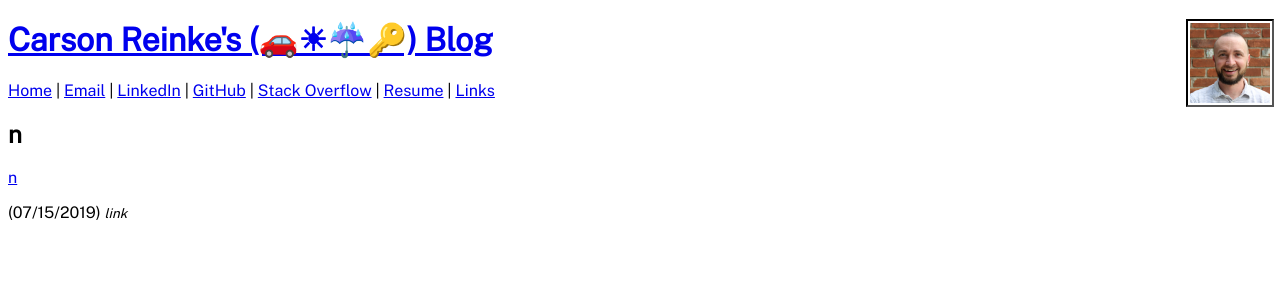
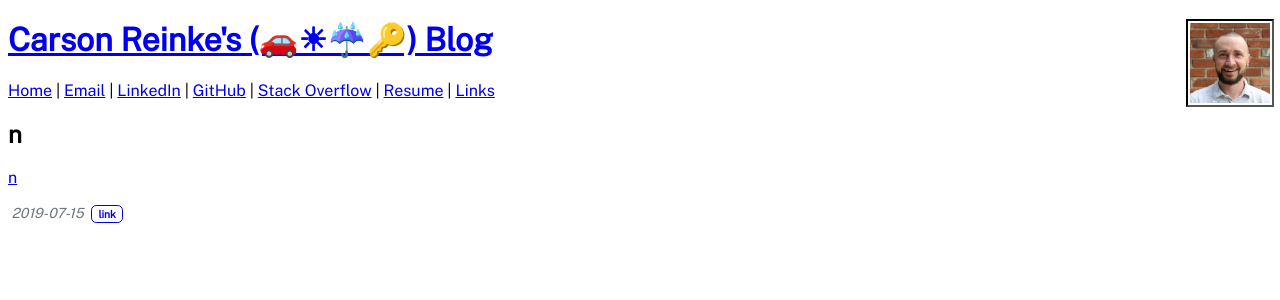
Before and after one commit to carsonreinke/reinke.co, a Jekyll site: the page built from _posts/tumblr/2019-07-15-n.md, in a window 1280 px wide. Shown: the top 300 px of the page. Built offline with Jekyll 4.4.1, drawn with Linux system fonts in a browser that asks for light colours.

Commit message:
Styling update

```diff
--- a/_layouts/post.html
+++ b/_layouts/post.html
@@ -8,10 +8,10 @@
   {{ page.content }}
 
   <section>
-  <time datetime="{{ page.date | date:"%F" }}">({{ page.date | date: "%m/%d/%Y" }})</time>
-  {% if page.tags.size > 0 %}
-    <small><em>{{ page.tags | join: "</em> - <em>" }}</em></small>
-  {% endif %}
+    <time datetime="{{ page.date | date:"%F" }}">{{ page.date | date: "%F" }}</time>
+    {% for tag in page.tags %}
+      <span class="badge">{{ tag }}</span>
+    {% endfor %}
   </section>
 
 </article>
--- a/assets/css/style.css
+++ b/assets/css/style.css
@@ -79,6 +79,25 @@
   }
 }
 
+time {
+  font-size: 0.875em;
+  color: #6c757d;
+  font-style: italic;
+  padding: 0 0.25em 0 0.25em;
+}
+
+.badge {
+  display: inline-block;
+  padding: 0.25em 0.6em;
+  font-size: 0.65em;
+  font-weight: bold;
+  color: rgb(0, 0, 238);
+  border: 1px solid rgb(0, 0, 238);
+  border-radius: 0.5em;
+  line-height: 1;
+  white-space: nowrap;
+}
+
 /*Syntax highlighting copied from https://github.com/pages-themes/minimal/blob/master/_sass/rouge-github.scss*/
 
 .highlight table td {
@@ -110,7 +129,8 @@
   font-style: italic;
 }
 
-.highlight .c, .highlight .cd {
+.highlight .c,
+.highlight .cd {
   color: #999988;
   font-style: italic;
 }
@@ -193,7 +213,8 @@
   font-weight: bold;
 }
 
-.highlight .k, .highlight .kv {
+.highlight .k,
+.highlight .kv {
   color: #000000;
   font-weight: bold;
 }
@@ -218,7 +239,9 @@
   color: #009999;
 }
 
-.highlight .m, .highlight .mb, .highlight .mx {
+.highlight .m,
+.highlight .mb,
+.highlight .mx {
   color: #009999;
 }
 
@@ -356,15 +379,3 @@
 .highlight {
   background-color: #f8f8f8;
 }
-
-.badge {
-  display: inline-block;
-  padding: 0.25em 0.6em;
-  font-size: 0.65em;
-  font-weight: bold;
-  color: rgb(0, 0, 238);
-  border: 1px solid rgb(0, 0, 238);
-  border-radius: 0.5em;
-  line-height: 1;
-  white-space: nowrap;
-}
--- a/index.html
+++ b/index.html
@@ -9,7 +9,7 @@
     {% for post in site.posts %}
       {% unless post.tags contains "link" %}
       <li>
-        <a href="{{ post.url | relative_url }}">{{ post.title }}</a> ({{ post.date | date: "%m/%d/%Y" }})
+        <a href="{{ post.url | relative_url }}">{{ post.title }}</a><time datetime="{{ post.date | date: "%F" }}">{{ post.date | date: "%F" }}</time>
         {% if post.tags %}
           {% for tag in post.tags %}
             <span class="badge">{{ tag }}</span>
```
Lines whose indentation alone changed are shown as unchanged.
